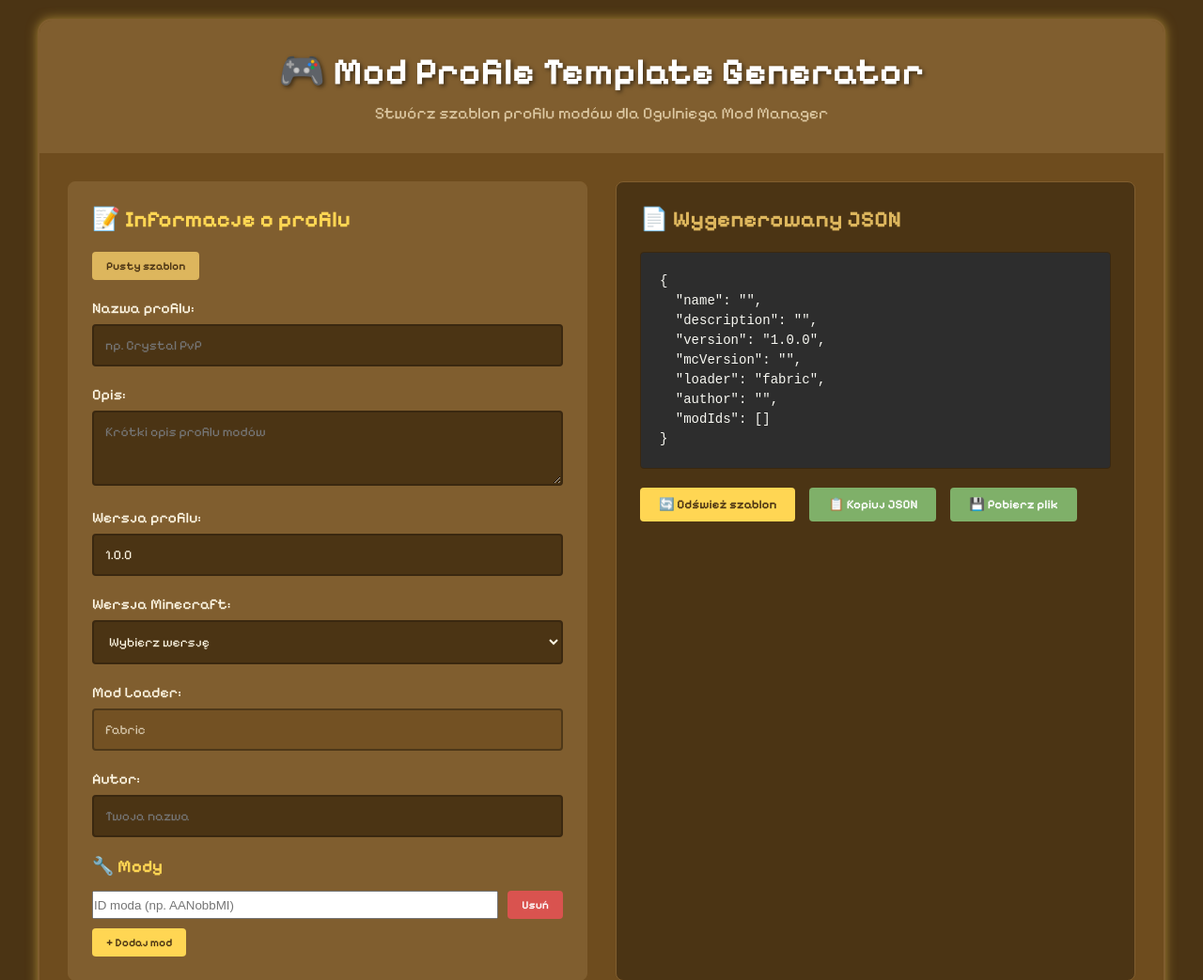
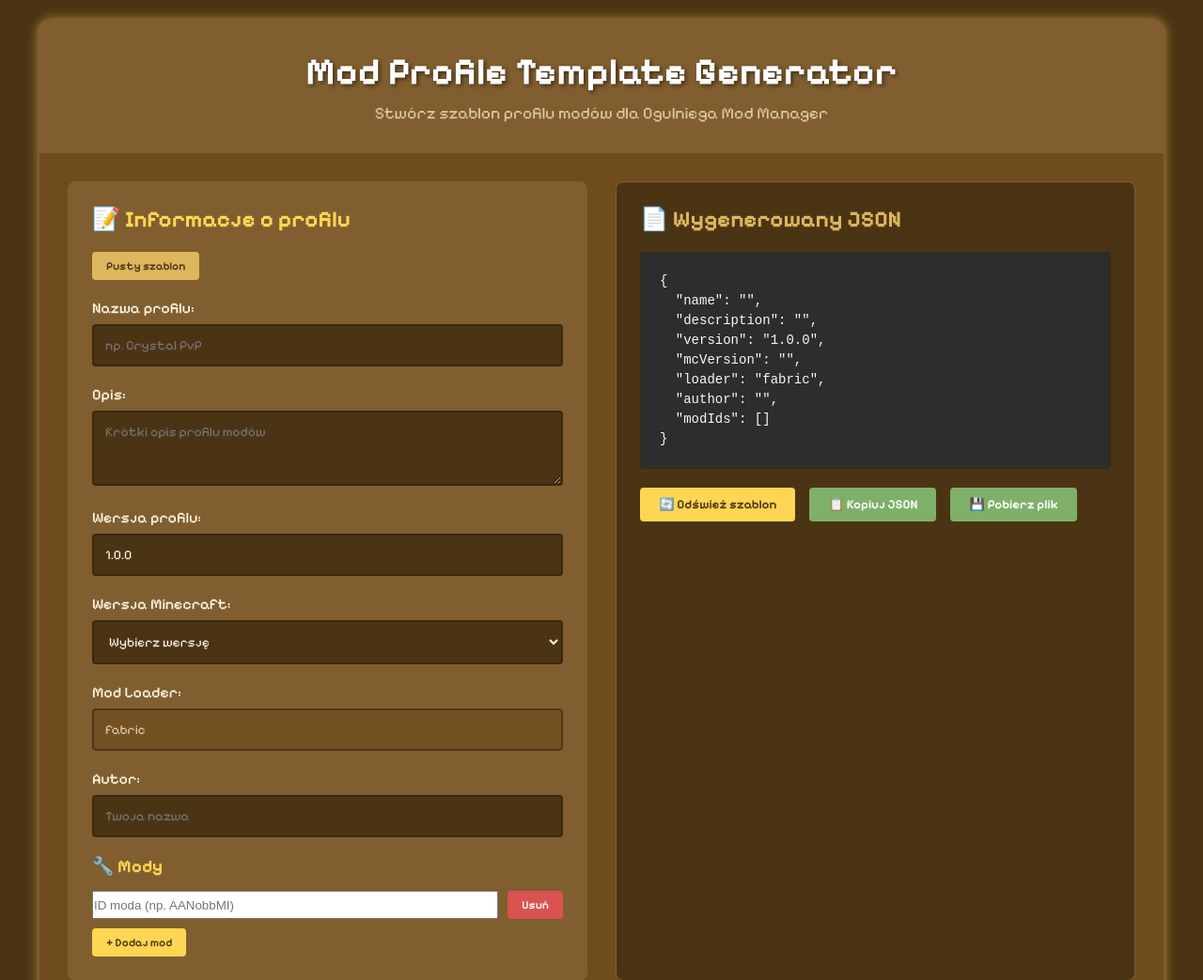
Before and after one commit to Tomel999/Tomel999.github.io, a plain HTML site: page index.html in a window 1280 px wide. Shown: the top 1043 px of the page at 94% size. Drawn offline with Linux system fonts and the light colour scheme.

Commit message:
Update index.html

```diff
--- a/index.html
+++ b/index.html
@@ -247,7 +247,7 @@
 <body>
     <div class="container">
         <div class="header">
-            <h1>🎮 Mod Profile Template Generator</h1>
+            <h1>Mod Profile Template Generator</h1>
             <p>Stwórz szablon profilu modów dla Ogulniega Mod Manager</p>
         </div>
 
```
